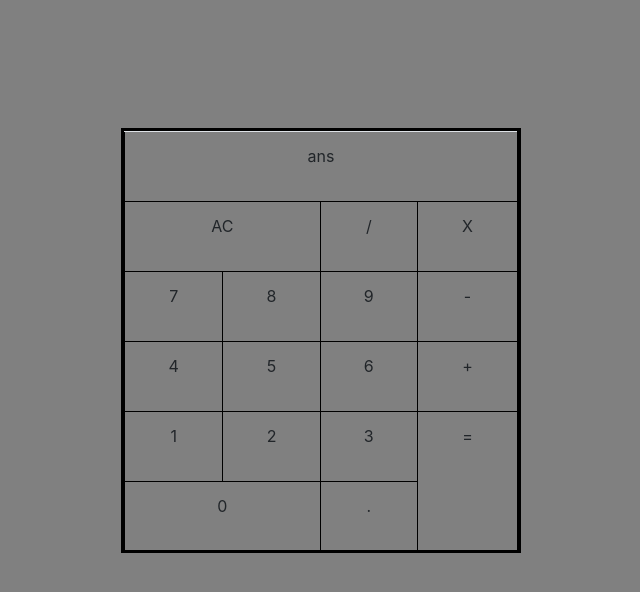
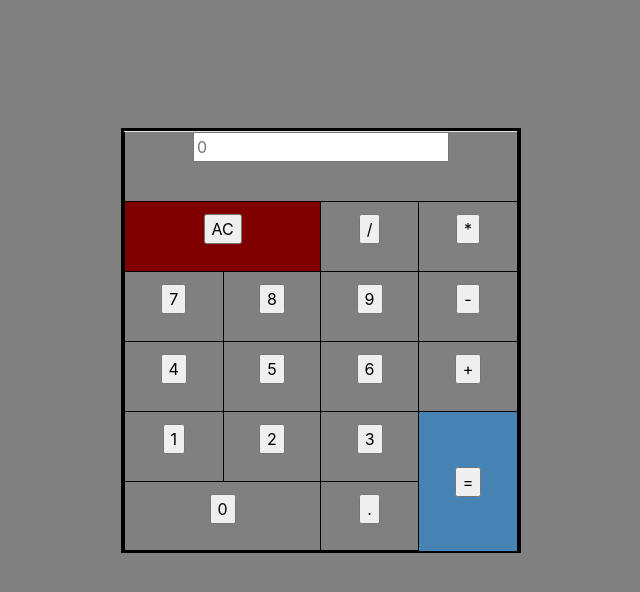
Before and after one commit to divyanp95/Simple-Calculator, a plain HTML site: page Calculator/index.html in a window 1280 px wide. Shown: the whole page, without its empty margins (319-959 px from the left). Drawn offline with nearby package versions, Linux system fonts and the light colour scheme.

Commit message:
Update index.html

```diff
--- a/Calculator/index.html
+++ b/Calculator/index.html
@@ -8,6 +8,7 @@
 
     <!-- Bootstrap CSS -->
     <link rel="stylesheet" href="style.css" type="text/css">
+    <script src="script.js"></script>
     <link rel="stylesheet" href="https://stackpath.bootstrapcdn.com/bootstrap/4.3.1/css/bootstrap.min.css" integrity="sha384-ggOyR0iXCbMQv3Xipma34MD+dH/1fQ784/j6cY/iJTQUOhcWr7x9JvoRxT2MZw1T" crossorigin="anonymous">
   </head>
   <body>
@@ -19,71 +20,39 @@
     <script src="https://stackpath.bootstrapcdn.com/bootstrap/4.3.1/js/bootstrap.min.js" integrity="sha384-JjSmVgyd0p3pXB1rRibZUAYoIIy6OrQ6VrjIEaFf/nJGzIxFDsf4x0xIM+B07jRM" crossorigin="anonymous"></script>
 
     <div class="box">
-      <!--<div class="container-fluid">
-        <div class="row display">
-            <div class="col-sm-12">100%> </div>
-        </div>
-        <div class="row">
-          <div class="col-sm-6 ac" style="background-color:maroon;color:white;border:0.5px solid black;">AC </div>
-          <div class="col-sm-3" style="background-color:black;color:white;border:0.5px solid black;">/ </div>
-          <div class="col-sm-3" style="background-color:black;color:white;border:0.5px solid black;">X </div>
-        </div>
-        <div class="row">
-          <div class="col-sm-3" style="background-color:gray;color:white;border:0.5px solid black;">7</div>
-          <div class="col-sm-3" style="background-color:gray;color:white;border:0.5px solid black;">8</div>
-          <div class="col-sm-3" style="background-color:gray;color:white;border:0.5px solid black;">9</div>
-          <div class="col-sm-3" style="background-color:gray;color:white;border:0.5px solid black;">-</div>
-        </div>
-        <div class="row">
-            <div class="col-sm-3" style="background-color:gray;color:white;border:0.5px solid black;">4</div>
-            <div class="col-sm-3" style="background-color:gray;color:white;border:0.5px solid black;">5</div>
-            <div class="col-sm-3" style="background-color:gray;color:white;border:0.5px solid black;">6</div>
-            <div class="col-sm-3" style="background-color:gray;color:white;border:0.5px solid black;">+</div>
-          </div>
-          <div class="row">
-              <div class="col-sm-3" style="background-color:gray;color:white;border:0.5px solid black;">1</div>
-              <div class="col-sm-3" style="background-color:gray;color:white;border:0.5px solid black;">2</div>
-              <div class="col-sm-3" style="background-color:gray;color:white;border:0.5px solid black;">3</div>
-          </div>
-          <div class="row">
-              <div class="col-sm-6" style="background-color:gray;color:white;border:0.5px solid black;">0</div>
-              <div class="col-sm-3" style="background-color:gray;color:white;border:0.5px solid black;">.</div>
-          </div>
-        </div>
-      </div>-->
 
       <table class="table">
         <tbody>
           <tr>
-          <td colspan="4" style="width:auto;">ans</td>
+            <td colspan="4" style="padding:0px;"><input type="text" placeholder="0" id="display"></td>
           </tr>
 
           <tr>
-            <td colspan="2">AC</td>
-            <td>/</td>
-            <td>X</td>
+            <td colspan="2" style="background-color: maroon;color:white;"> <input type="button" value="AC" onclick="clr();"></td>
+            <td style="background-color:gray;color:white;"><input type="button" value="/" onclick="display('/')"></td>
+            <td style="background-color:gray;color:white;"><input type="button" value="*" onclick="display('*');"></td>
           </tr>
           <tr>
-            <td>7</td>
-            <td>8</td>
-            <td>9</td>
-            <td>-</td>
+            <td><input type="button" value="7" onclick="display(7);"></td>
+            <td><input type="button" value="8" onclick="display(8);"></td>
+            <td><input type="button" value="9" onclick="display(9);"></td>
+            <td  style="background-color:gray;color:white;"><input type="button" value="-" onclick="display('-');"></td>
           </tr>
           <tr>
-            <td >4</td>
-            <td>5</td>
-            <td>6</td>
-            <td>+</td>
+            <td><input type="button" value="4" onclick="display(4);"></td>
+            <td><input type="button" value="5" onclick="display(5);"></td>
+            <td><input type="button" value="6" onclick="display(6);"></td>
+            <td style="background-color:gray;color:white;"><input type="button" value="+" onclick="display('+');"></td>
           </tr>
           <tr>
-            <td>1</td>
-            <td>2</td>
-            <td>3</td>
-            <td rowspan="2">=</td>
+            <td><input type="button" value="1" onclick="display(1);"></td>
+            <td><input type="button" value="2" onclick="display(2);"></td>
+            <td><input type="button" value="3" onclick="display(3);"></td>
+            <td rowspan="2" style="background-color:steelblue;color:white;vertical-align: middle;"><input type="button" value="=" onclick="perform();"></td>
           </tr>
           <tr>
-            <td colspan="2">0</td>
-            <td>.</td>
+            <td colspan="2"><input type="button" value="0" onclick="display(0);"></td>
+            <td><input type="button" value="." onclick="display('.');"></td>
           </tr>
         </tbody>
       </table>
```
